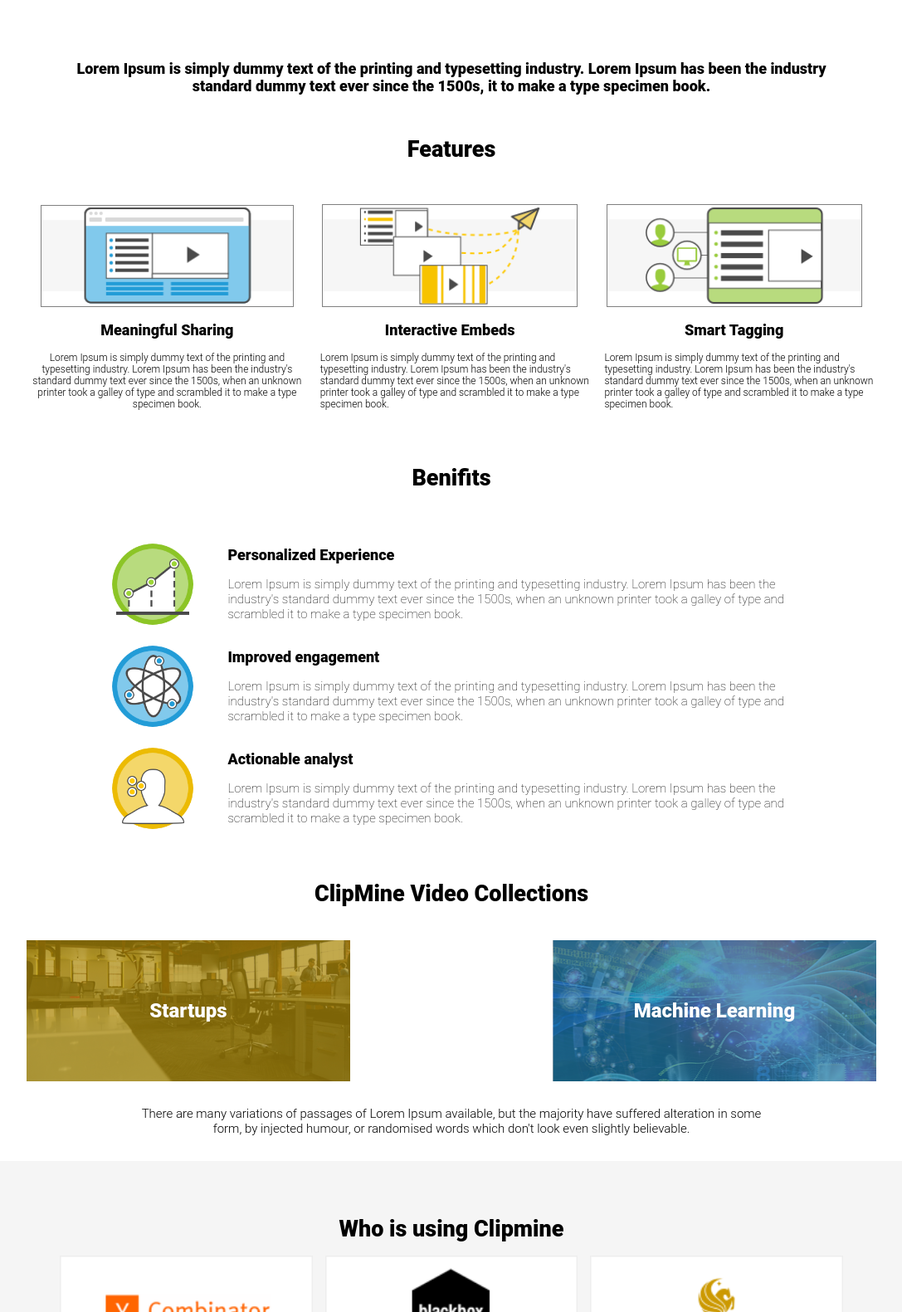
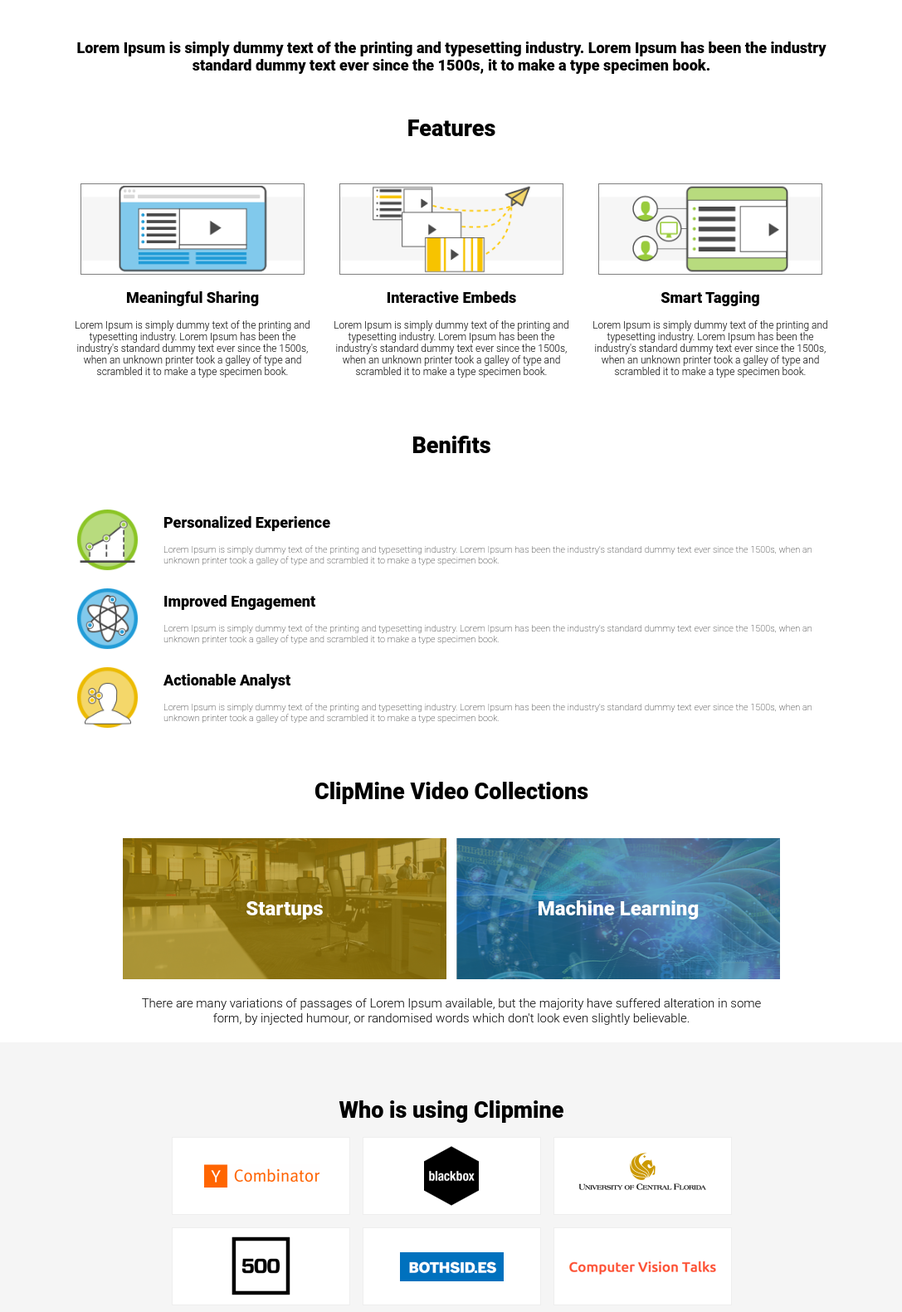
Before and after one commit to MABA1001/emumbaProject1, a plain HTML site: page index.html in a window 1280 px wide. Shown: the part 1219-2800 px from the top of the page at 83% size, without its empty margins (96-1183 px from the left). Drawn offline with Linux system fonts and the light colour scheme.

Commit message:
added responsiveness to the website

```diff
--- a/index.html
+++ b/index.html
@@ -26,9 +26,12 @@
                     <li><a href="">Signup</a></li>
                 </ul>
             </nav>
+            <div class="bars">
+                <i class="fa-solid fa-bars"></i>
+            </div>
         </div>
         <div class="header-content">
-            <h1 style="font-size: 3.6rem;">A better vedio experience for the web</h1>
+            <h1 style="font-size: 3.6rem;">A better video experience for the web</h1>
             <p style="text-align: center; font-size: 1.8rem;">clipmine enables programers, creators and entusiat to tag <br>content inside online videos and craete a more enganging<br> vedio experience</p>
             <button>Sign Up</button>
         </div>
@@ -59,18 +62,18 @@
             <h2 style="margin-top: 75px; padding:0 170px; font-size: 18px;">Lorem Ipsum is simply dummy text of the printing and typesetting industry. Lorem Ipsum has been the industry  standard dummy text ever since the 1500s, it to make a type specimen book.</h2>
             <h1 style="margin:50px 0;">Features</h1>
             <div class="row card-img">
-                <div class="card">
+                <div class="feature-card">
                     <img src="assets/4.png" alt="picture1">
                     <h1 style="font-size: 18px;">Meaningful Sharing</h1>
                     <h4>Lorem Ipsum is simply dummy text of the printing and typesetting industry. Lorem Ipsum has been the industry's standard dummy text ever since the 1500s, when an unknown printer took a galley of type and scrambled it to make a type specimen book. </h4>
                 </div>
-                <div class="card2">
+                <div class="feature-card">
                     <img src="assets/5.png" alt="picture1">
                     <h1 style="font-size: 18px;">Interactive Embeds</h1>
                     <h4>Lorem Ipsum is simply dummy text of the printing and typesetting industry. Lorem Ipsum has been the industry's standard dummy text ever since the 1500s, when an unknown printer took a galley of type and scrambled it to make a type specimen book. </h4>
 
                 </div>
-                <div class="card3">
+                <div class="feature-card">
                     <img src="assets/6.png" alt="picture1">
                     <h1 style="font-size: 18px;">Smart Tagging</h1>
                     <h4>Lorem Ipsum is simply dummy text of the printing and typesetting industry. Lorem Ipsum has been the industry's standard dummy text ever since the 1500s, when an unknown printer took a galley of type and scrambled it to make a type specimen book. </h4>
@@ -80,32 +83,31 @@
         <div>
             <h1 style="margin: 50px 0;">Benifits</h1>
             <div class="Benifits">
-
-                <div class="b">
-                    <div class="row">
+                    <div class="benifit-card">
                         <img src="assets/7.png" alt="">
                         <div class="b-content">
                             <h1>Personalized Experience</h1>
                             <p>Lorem Ipsum is simply dummy text of the printing and typesetting industry. Lorem Ipsum has been the industry's standard dummy text ever since the 1500s, when an unknown printer took a galley of type and scrambled it to make a type specimen book.</p>
-                        </div></div>
-                </div>
+                        </div>
+                    </div>
 
-                <div class="b">
-                    <div class="row">
+
+
+                    <div class="benifit-card">
                         <img src="assets/8.png" alt="">
                         <div class="b-content">
-                            <h1>Improved engagement</h1>
+                            <h1>Improved Engagement</h1>
                             <p>Lorem Ipsum is simply dummy text of the printing and typesetting industry. Lorem Ipsum has been the industry's standard dummy text ever since the 1500s, when an unknown printer took a galley of type and scrambled it to make a type specimen book.</p>
-                        </div></div>
-                </div>
-                <div class="b">
-                    <div class="row">
+                        </div>
+                    </div>
+
+                    <div class="benifit-card">
                         <img src="assets/9.png" alt="">
                         <div class="b-content">
-                            <h1>Actionable analyst</h1>
+                            <h1>Actionable Analyst</h1>
                             <p>Lorem Ipsum is simply dummy text of the printing and typesetting industry. Lorem Ipsum has been the industry's standard dummy text ever since the 1500s, when an unknown printer took a galley of type and scrambled it to make a type specimen book.</p>
-                        </div></div>
-                </div>
+                        </div>
+                    </div>
             </div>
         </div>
         <div>
@@ -120,16 +122,16 @@
             <h2>Machine Learning</h2>
             </div>
         </div>
-        <h4 style="text-align: center; margin:30px 250px; font-size: 15px;">There are many variations of passages of Lorem Ipsum available, but the majority have suffered alteration in some form, by injected humour, or randomised words which don't look even slightly believable.</h4>
+        <h4 style="text-align: center; margin:20px auto; font-size: 15px; max-width: 750px;">There are many variations of passages of Lorem Ipsum available, but the majority have suffered alteration in some form, by injected humour, or randomised words which don't look even slightly believable.</h4>
         <div class="users">
             <h1>Who is using Clipmine</h1>
-            <div class="row content">
+            <div class="content">
                 <img src="assets/12.png" alt="">
                 <img src="assets/13.png" alt="">
                 <img src="assets/14.png" alt="">
             </div>
 
-            <div class="row content">
+            <div class="content">
                 <img src="assets/15.png" alt="">
                 <img src="assets/16.png" alt="">
                 <img src="assets/17.png" alt="">
--- a/style.css
+++ b/style.css
@@ -43,10 +43,12 @@ p{
 
 .row{
     display: flex;
-    justify-content: space-between;
+    justify-content: center;
     width: 80%;
     align-items: center;
     margin: auto;
+    flex-wrap: wrap;
+    gap: 12px;
 }
 
 section{
@@ -220,10 +222,11 @@ color: white;
     display: flex;
     gap: 1.5rem;
     margin-bottom: 1.5rem;
+    justify-content: center;
+    flex-wrap: wrap;
 }
 
 input{
-    width: 500px;
     height: 30px;
     font-size: 12px;
     padding: 10px;
@@ -231,11 +234,14 @@ input{
     border-left: 1px solid black;
     border-top: 1px solid black;
     border-bottom: 1px solid black;
+    width: 80%;
 
 }
 .form-box{
     display: flex;
     align-items: center;
+    width: 90%;
+    max-width: 700px;
 }
 .form-content{
     display: flex;
@@ -243,14 +249,15 @@ input{
     justify-content: center;
     flex-direction: column;
     margin: 100px 0;
+
 }
 .form-content button{
     height: 30px;
-    width: 70px;
     font-size: 10px;
     background-color: #2c71b8;
     color: white;
     border: none;
+    width: 20%;
  }
 
  footer{
@@ -261,9 +268,60 @@ input{
  .footer-gap{
     display: flex;
     justify-content: space-around;
-    width: 80%;
+    width: 60%;
     align-items: center;
     margin: auto;
     gap: 1rem;
-    width: 600px;
+    flex-wrap: wrap;
  }
+
+.bars{
+    display: none;
+   font-size: 50px;
+}
+
+
+ @media only screen and (max-width: 726px) {
+    nav ul li{
+       display: none;
+    }
+    .bars{
+        display: block;
+    }
+    .header-content {
+        margin-top: 66%;
+    }
+  }
+
+  .card1{
+    max-width: 300px;
+  }
+  .card2{
+    max-width: 300px;
+  }
+  .card3{
+    max-width: 300px;
+  }
+
+  .feature-card{
+    max-width: 300px;
+  }
+
+  .benifit-card{
+    display: flex;
+    max-width: 904px;
+    align-items: center;
+    gap :30px;
+  }
+
+  .benifit-card h1{
+   text-align: left;
+   font-size: 18px;
+  }
+  .benifit-card img{
+    height: 75px;
+    width:75px;
+  }
+  .benifit-card p{
+   margin-left: 0;
+   }
```
